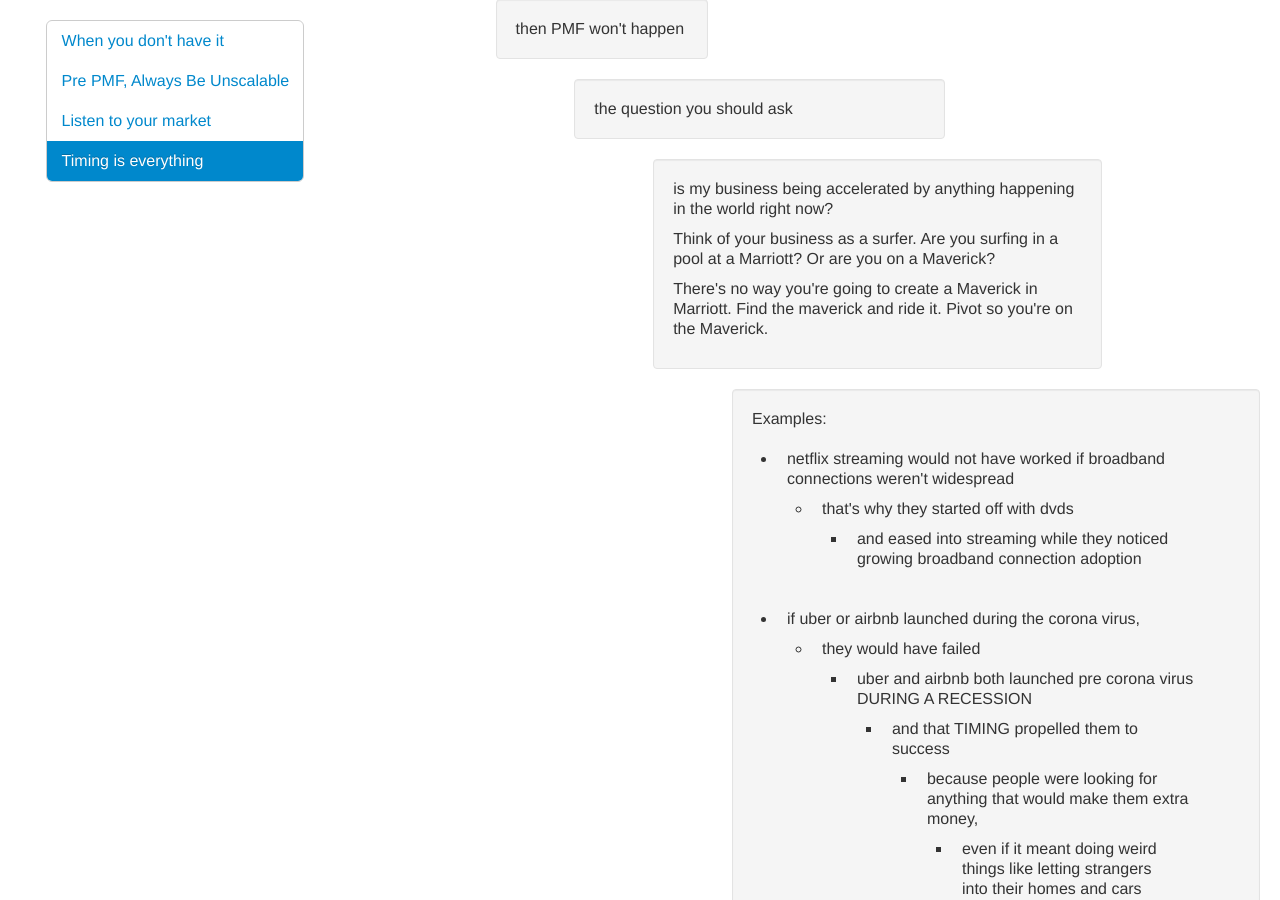
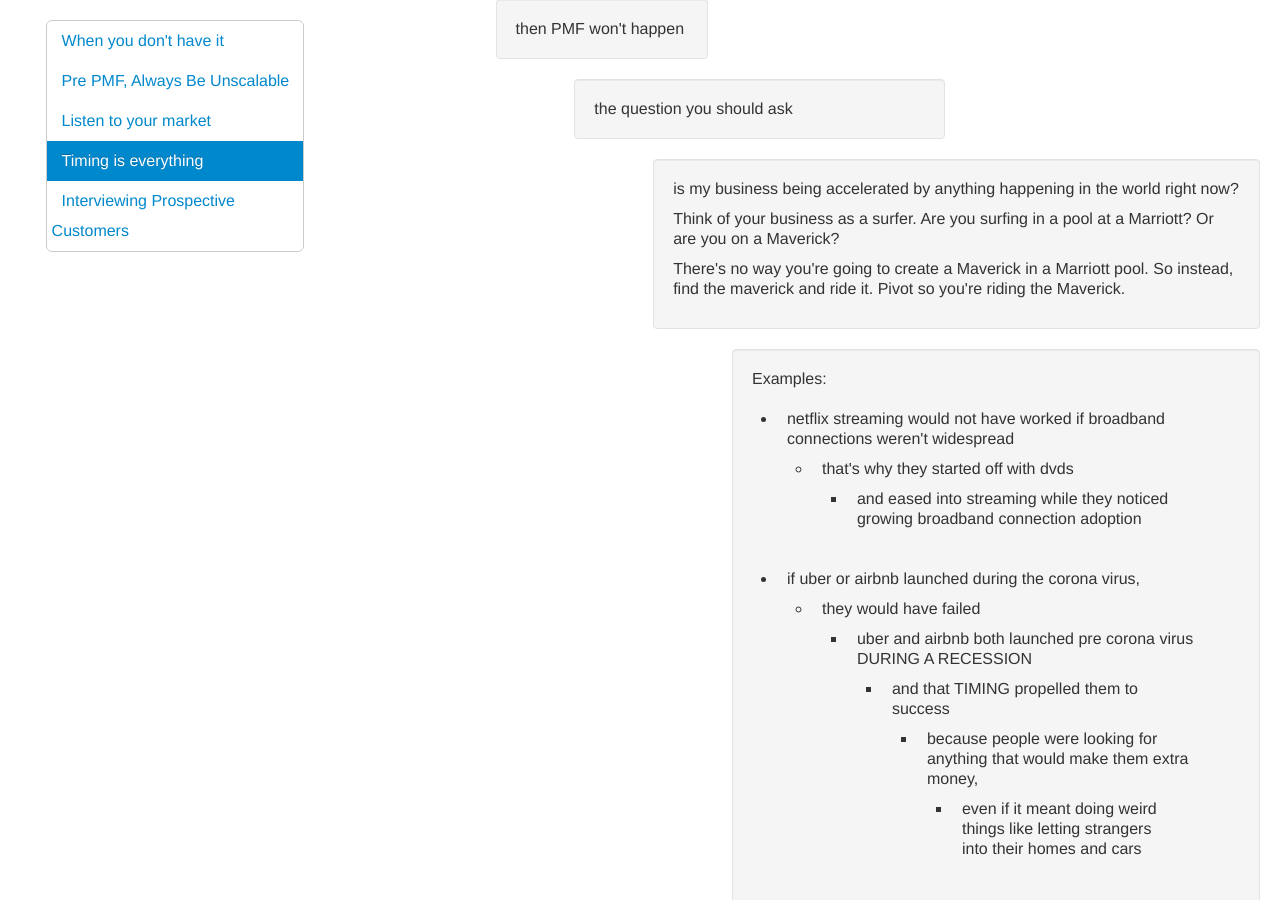
Before and after one commit to katpavan/katpavan.github.io, a Jekyll site: the page test.html, which Jekyll copies as it is, in a window 1280 px wide and 900 px high, scrolled down 6031 px. Built offline with Jekyll 4.4.1, drawn with Linux system fonts in a browser that asks for light colours; some of the changed text lies outside the part shown.

Commit message:
new section + edits to timing

```diff
--- a/test.html
+++ b/test.html
@@ -495,14 +495,14 @@
                         </div>
 
                         <div class="row-fluid">
-                        <div class="span6 offset4 well">
+                            <div class="span8 offset4 well">
                                 <p class="question">
                                     is my business being accelerated by anything happening in the world right now?
                                 </p>
 
                                 <p>Think of your business as a surfer. Are you surfing in a pool at a Marriott? Or are you on a Maverick?</p>
 
-                            <p>There's no way you're going to create a Maverick in Marriott. Find the maverick and ride it. Pivot so you're on the Maverick.</p>
+                                <p>There's no way you're going to create a Maverick in a Marriott pool. So instead, find the maverick and ride it. Pivot so you're riding the Maverick.</p>
                             </div>
                         </div>
 
@@ -657,6 +657,7 @@
                         </div>
                     </div>
 
+                <h2>Interviewing Prospective Customers</h2>
 
             </div>
             <!--/span-->
```
Also changed, not shown: other parts of test.html (+0 -5 lines). Lines whose indentation alone changed are shown as unchanged.
